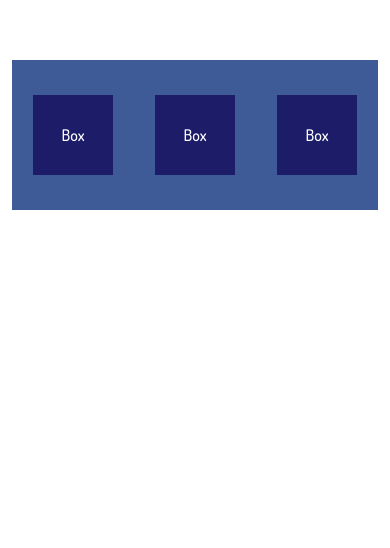
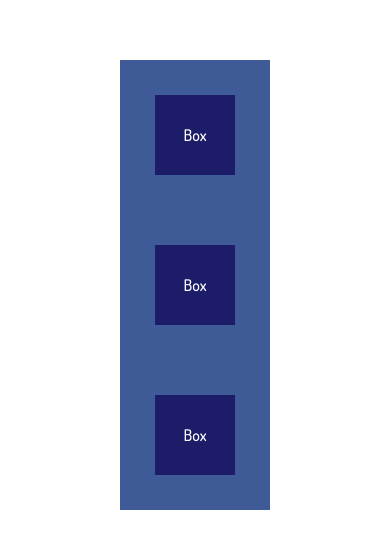
Before and after one commit to Seyfi00/CSS-HOVER2, a plain HTML site: page New-Start/index.html in a window 390 px wide. Drawn offline with nearby package versions, Linux system fonts and the light colour scheme.

Commit message:
section1

```diff
--- a/New-Start/_demo1.sass
+++ b/New-Start/_demo1.sass
@@ -1,18 +1,15 @@
 #demo1
-    .bigbox
-        display: flex
-        justify-content: space-around
-        .box
-            background-color: #3e5a97
-            width: 150px
-            height: 150px
-            .minibox
-                background-color: #1c1c69
-                width: 80px
-                height: 80px
-                transition: 1s
-                h3
-                    color: #ffffff
-                &:hover
-                    width: 100px
-                    height: 100px
+    .box
+        background-color: #3e5a97
+        width: 150px
+        height: 150px
+        .minibox
+            background-color: #1c1c69
+            width: 80px
+            height: 80px
+            transition: 1s
+            h3
+                color: #ffffff
+            &:hover
+                width: 100px
+                height: 100px
--- a/New-Start/index.html
+++ b/New-Start/index.html
@@ -23,18 +23,21 @@
         <section id="demo1">
             <div class="container">
                 <div class="row">
-                    <div class="col-md-12">
-                        <div class="bigbox">
+                    <div class="col-md-4 d-flex justify-content-center align-items-center">
                         <div class="box d-flex justify-content-center align-items-center">
                             <div class="minibox d-flex justify-content-center align-items-center">
                                 <h3>Box</h3>
                             </div>
                         </div>
+                    </div>
+                    <div class="col-md-4 d-flex justify-content-center align-items-center">
                         <div class="box d-flex justify-content-center align-items-center">
                             <div class="minibox d-flex justify-content-center align-items-center">
                                 <h3>Box</h3>
                             </div>
                         </div>
+                    </div>
+                    <div class="col-md-4 d-flex justify-content-center align-items-center">
                         <div class="box d-flex justify-content-center align-items-center">
                             <div class="minibox d-flex justify-content-center align-items-center">
                                 <h3>Box</h3>
@@ -43,8 +46,23 @@
                     </div>
                 </div>
             </div>
+        </section>
+        <!-- <section id="demo2">
+            <div class="container">
+                <div class="row">
+                    <div class="col-md-12">
+                        <div class="box d-flex justify-content-around">
+                            <div class="minibox d-flex justify-content-center">
+                                <h3>Demo</h3>
                             </div>
-        </section>
+                            <div class="minibox d-flex justify-content-center">
+                                <h3>Demo</h3>
+                            </div>
+                        </div>
+                    </div>
+                </div>
+            </div>
+        </section> -->
     </main>
 
     <footer>
--- a/New-Start/style.sass
+++ b/New-Start/style.sass
@@ -1,2 +1,3 @@
 @import main
 @import demo1
+@import demo2
```
Also changed, not shown: New-Start/_demo2.sass (added, +19 -0 lines), New-Start/style.css, 1 other file. Lines whose indentation alone changed are shown as unchanged.
